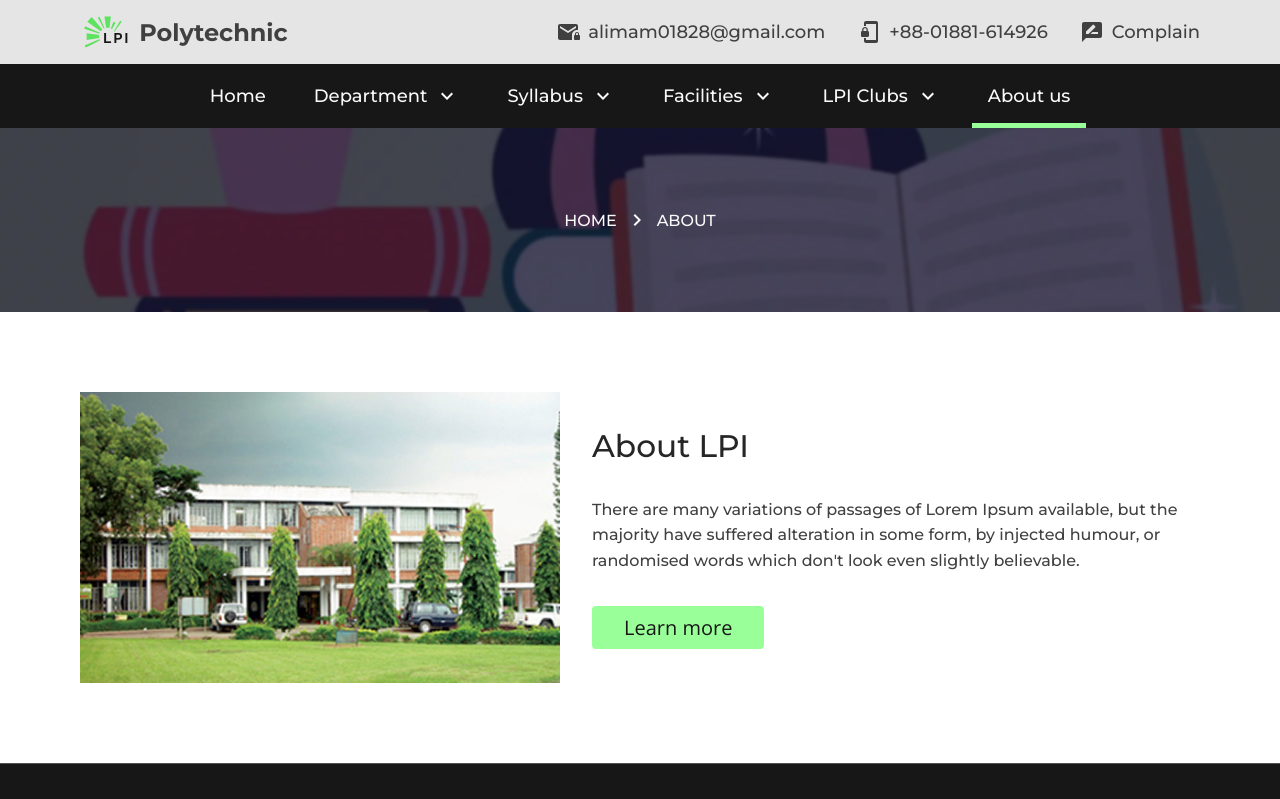
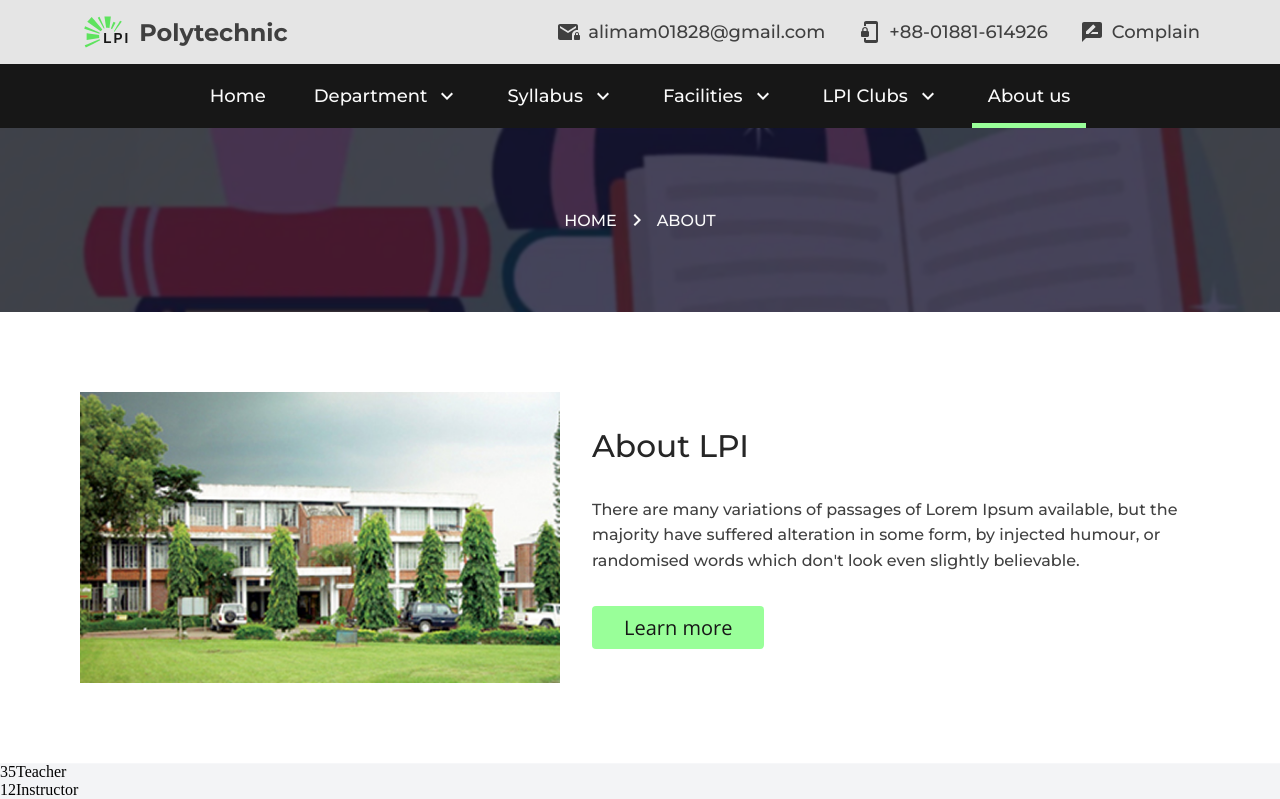
Before and after one commit to al-imam/lpi, a React (Vite) app: page /about in a window 1280 px wide. Shown: the top 799 px of the page. Built offline with nearby package versions, Linux system fonts and the light colour scheme.

Commit message:
show status in about page

```diff
--- a/src/pages/About/About.jsx
+++ b/src/pages/About/About.jsx
@@ -1,6 +1,7 @@
 import classes from "./about.module.css";
 import Location from "../../components/Location/Location";
 import Study from "../../components/Study/Study";
+import Status from "../../components/Status/Status";
 
 function About() {
   return (
@@ -9,6 +10,7 @@ function About() {
       <main className={classes.main}>
         <Study />
       </main>
+      <Status />
     </div>
   );
 }
```
